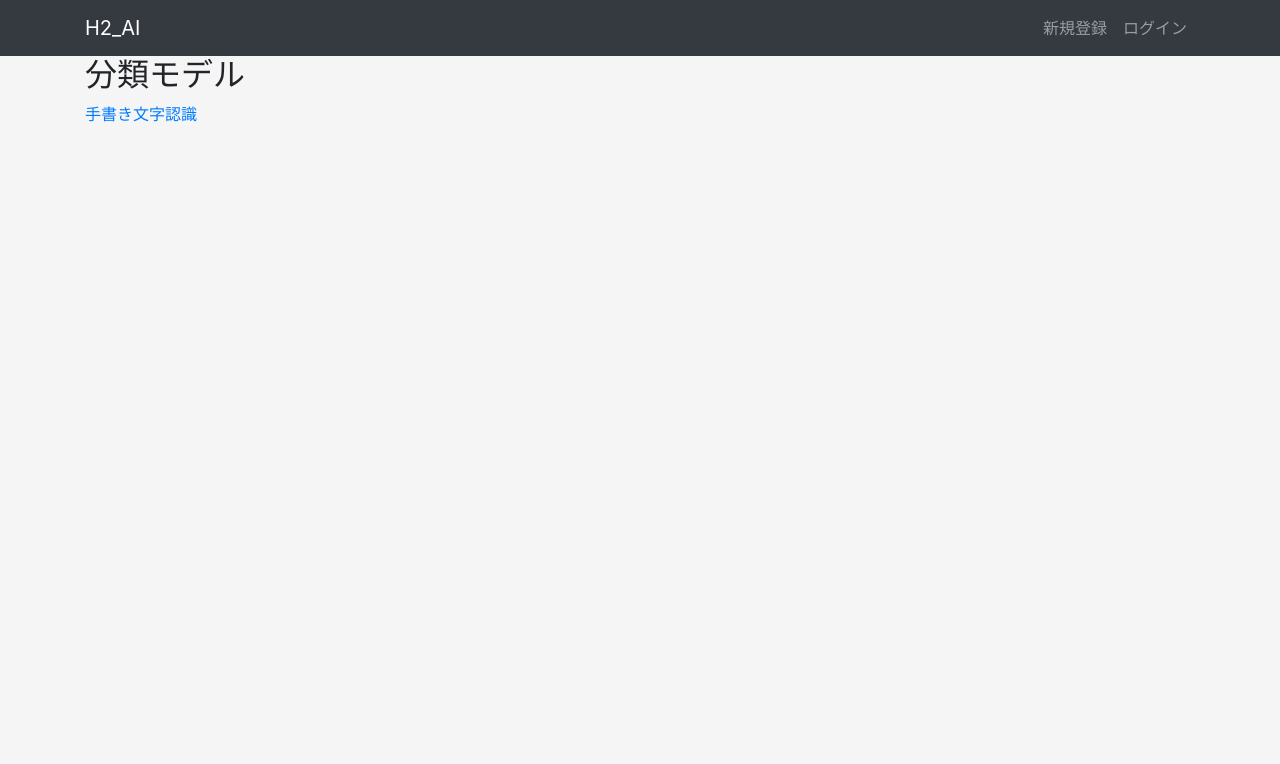
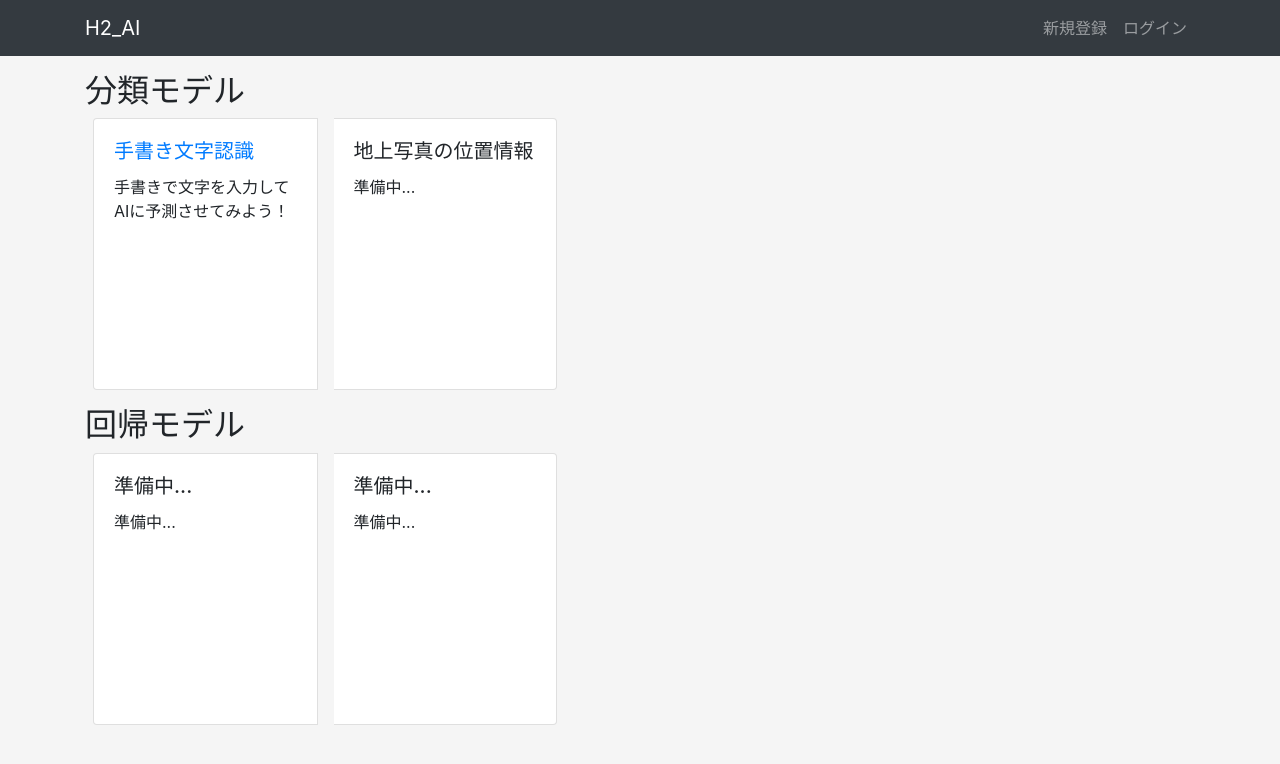
Before and after one commit to h-hosoda-ml/AI_WebApp, a Flask app: page /classify/ in a window 1280 px wide. Shown: the top 764 px of the page. Run offline with Flask 3, Linux system fonts and the light colour scheme; some libraries are stand-ins or nearby versions.

Commit message:
fix: ホームのページデザインの修正

```diff
--- a/apps/classify/static/js/canv.js
+++ b/apps/classify/static/js/canv.js
@@ -8,7 +8,7 @@ var ctx;
 var ox = 0, oy = 0;
 
 // 移動先
-x = 0, y = 0;
+var x = 0, y = 0;
 
 // draw中かどうか判断
 var isdrawing = false;
--- a/apps/classify/templates/classify/index.html
+++ b/apps/classify/templates/classify/index.html
@@ -3,8 +3,36 @@
 {% block title %}分類モデル{% endblock %}
 
 {% block content %}
-<h2>分類モデル</h2>
-<div id="digitsdraw">
-    <a href="{{ url_for('classify.digitsdraw') }}">手書き文字認識</a>
+<h2 class="mt-3">分類モデル</h2>
+<div class="card-group" style="width: 30rem; height: 17rem">
+    <div class="card mx-2" style="width: 15rem" id="digitsdraw">
+        <div class="card-body">
+            <h5 class="card-title"><a href="{{ url_for('classify.digitsdraw') }}">手書き文字認識</a></h5>
+            <p class="card-text">手書きで文字を入力してAIに予測させてみよう！</p>
+        </div>
+    </div>
+    <div class="card mx-2">
+        <div class="card-body">
+            <h5 class="card-title">地上写真の位置情報</h5>
+            <p class="card-text">準備中...</p>
+        </div>
+    </div>
 </div>
+
+<h2 class="mt-3">回帰モデル</h2>
+<div class="card-group" style="width: 30rem; height: 17rem">
+    <div class="card mx-2">
+        <div class="card-body">
+            <h5 class="card-title">準備中...</h5>
+            <p class="card-text">準備中...</p>
+        </div>
+    </div>
+    <div class="card mx-2">
+        <div class="card-body">
+            <h5 class="card-title">準備中...</h5>
+            <p class="card-text">準備中...</p>
+        </div>
+    </div>
+</div>
+
 {% endblock %}
```
